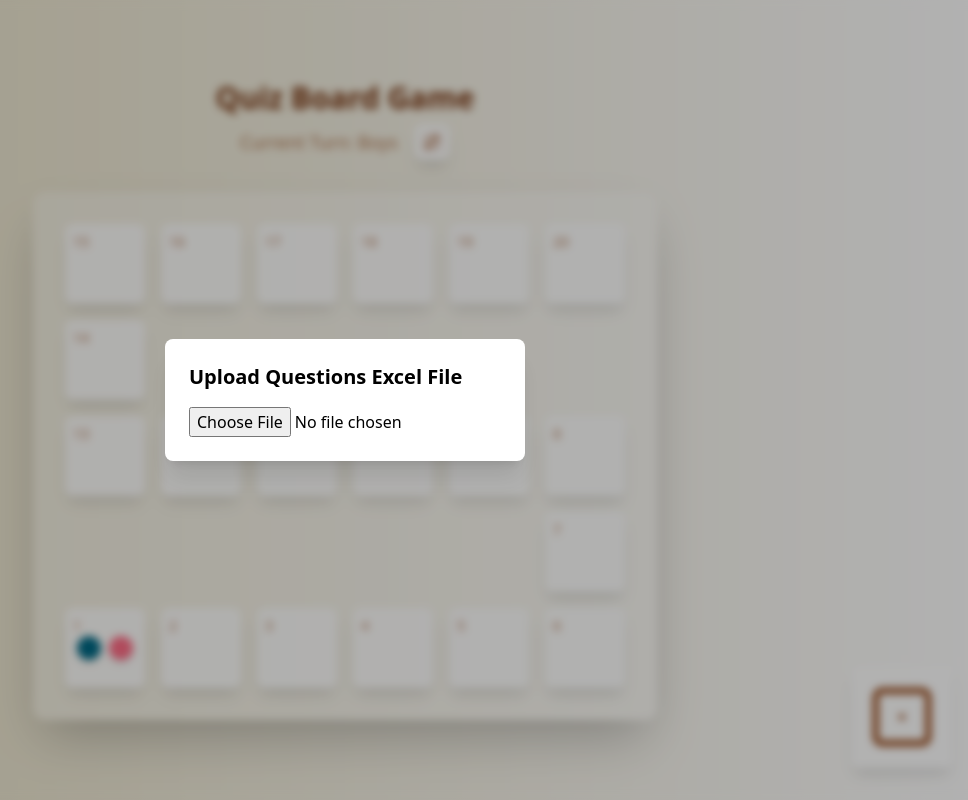
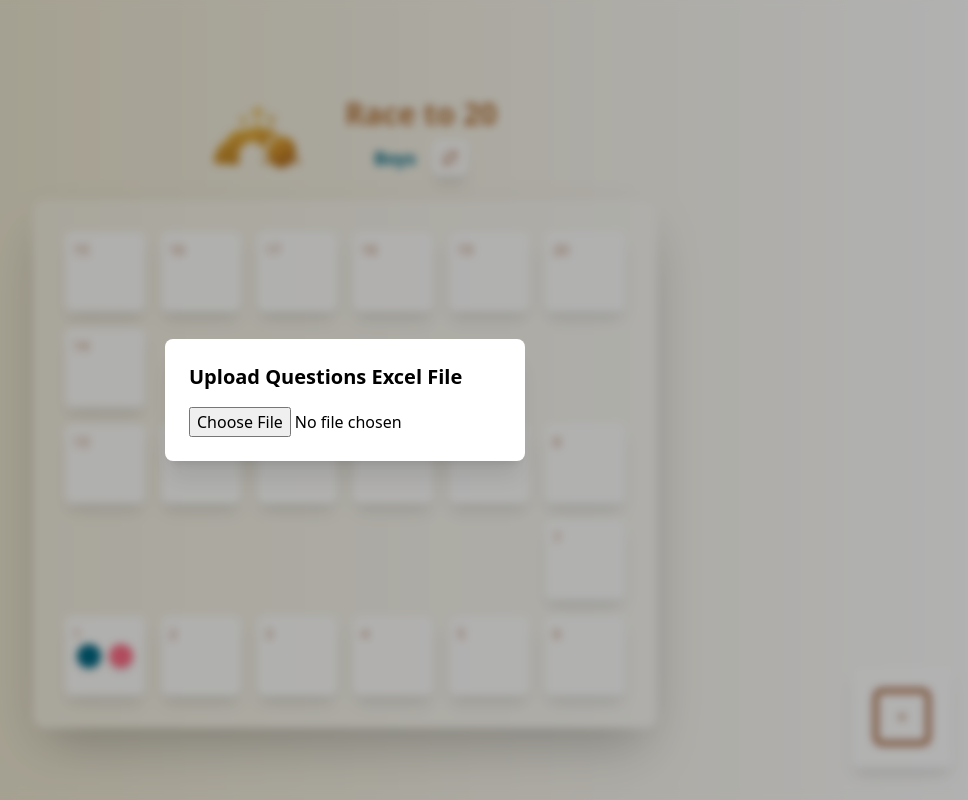
Before and after one commit to Armaritto/qMaze, a React (Vite) app: page / in a window 1280 px wide. Shown: the whole page, without its empty margins (295-1263 px from the left). Built offline with nearby package versions, Linux system fonts and the light colour scheme.

Commit message:
final change to game

```diff
--- a/src/components/GameBoard.tsx
+++ b/src/components/GameBoard.tsx
@@ -5,6 +5,7 @@ import {
   CheckCircle, ArrowRightLeft
 } from 'lucide-react';
 import QuestionUploader from './QuestionUploader';
+import Logo from '../../el_2yama.svg';
 
 const DICE_FACES = [Dice1, Dice2, Dice3, Dice4, Dice5, Dice6];
 
@@ -36,6 +37,8 @@ export function GameBoard() {
   const [currentDiceFace, setCurrentDiceFace] = useState(0);
   const [showCorrectAnswer, setShowCorrectAnswer] = useState(false);
   const [animatingBoxes, setAnimatingBoxes] = useState<number[]>([]);
+  const [grades, setGrades] = useState<string[]>([]);
+
 
   useEffect(() => {
     let interval: number;
@@ -137,6 +140,12 @@ export function GameBoard() {
     setAnsweredQuestions(prev => new Set([...prev, currentQuestion.id]));
   };
 
+  const handleQuestionsParsed = (parsed: Question[]) => {
+    setQuestions(parsed);
+    const uniqueGrades = Array.from(new Set(parsed.map(q => q.grade)));
+    setGrades(uniqueGrades);
+  };
+
   const renderBoard = () => {
     return GRID_LAYOUT.map((row, rowIndex) => (
       <div key={rowIndex} className="flex gap-4 justify-center">
@@ -150,11 +159,12 @@ export function GameBoard() {
               key={`${rowIndex}-${colIndex}`}
               className={`
                 w-20 h-20 bg-white/80 rounded-lg shadow-lg relative transition-all
-                ${isHighlighted ? 'ring-4 ring-amber-500/50 scale-105' : ''}
+                ${isHighlighted ? 'ring-4' : ''}
                 flex items-center justify-center
                 ${boxNumber === 1 ? 'bg-amber-50/80' : ''}
                 ${boxNumber === 20 ? 'bg-amber-100/80' : ''}
               `}
+              style={isHighlighted ? { borderColor: players[currentPlayer].color, boxShadow: `0 0 0 4px ${players[currentPlayer].color}` } : {}}
             >
               <span className="absolute top-2 left-2 text-sm text-amber-800/70">{boxNumber}</span>
               <div className="flex gap-2">
@@ -177,15 +187,24 @@ export function GameBoard() {
 
   return (
     <>
-      {!questions && <QuestionUploader onQuestionsParsed={setQuestions} />}
+      {!questions && <QuestionUploader onQuestionsParsed={handleQuestionsParsed} />}
       <div className="min-h-screen p-8 flex flex-col items-center justify-center" style={{ background: 'linear-gradient(90deg, #e8e0c3, #ffffff)' }}>
-        <div className="mb-8 flex flex-col items-center">
-          <h1 className="text-amber-900 text-3xl font-bold mb-2 text-center">Quiz Board Game</h1>
-          <div className="flex items-center gap-4">
-            <p className="text-amber-800/70 text-center text-lg">Current Turn: {players[currentPlayer].name}</p>
-            <button onClick={switchTurn} className="bg-white/80 p-2 rounded-lg shadow-lg hover:scale-105 transition">
-              <ArrowRightLeft size={20} className="text-amber-800" />
-            </button>
+
+        <div className="flex items-center gap-6">
+          <img src={Logo} alt="Logo" className="w-32 h-32" />
+          <div className="flex flex-col items-center">
+            <h1 style= {{ color: '#b6773c' }} className="text-3xl font-bold mb-2 text-center">Race to 20</h1>
+            <div className="flex items-center gap-4">
+              <p style = {{ color: players[currentPlayer].color }} className="text-center text-lg font-bold">
+                {players[currentPlayer].name}
+              </p>
+              <button
+                onClick={switchTurn}
+                className="bg-white/80 p-2 rounded-lg shadow-lg hover:scale-105 transition"
+              >
+                <ArrowRightLeft size={20} className="text-amber-800/70" />
+              </button>
+            </div>
           </div>
         </div>
 
@@ -199,7 +218,7 @@ export function GameBoard() {
             disabled={!!currentQuestion || showGradeSelect || isRolling}
             className="bg-white/80 p-4 rounded-lg shadow-lg hover:scale-105 transition disabled:opacity-50"
           >
-            <DiceIcon size={70} className={`text-amber-800 ${isRolling ? 'animate-spin' : ''}`} />
+            <DiceIcon size={70} className={`text-amber-800/70 ${isRolling ? 'animate-spin' : ''}`} />
           </button>
         </div>
 
@@ -207,8 +226,12 @@ export function GameBoard() {
           <div className="fixed inset-0 bg-black/30 backdrop-blur-sm flex items-center justify-center">
             <div className="bg-white/90 p-8 rounded-lg shadow-2xl">
               <h2 className="text-2xl mb-4 text-amber-900">Select Grade</h2>
-              {(['Junior 4', 'Junior 5', 'Junior 6'] as const).map(grade => (
-                <button key={grade} onClick={() => selectGrade(grade)} className="block w-full mb-2 p-2 bg-amber-500 text-white rounded hover:bg-amber-600 transition">
+              {grades.map(grade => (
+                <button
+                  key={grade}
+                  onClick={() => selectGrade(grade)}
+                  className="block w-full mb-2 p-2 bg-amber-500 text-white rounded hover:bg-amber-600 transition-colors"
+                >
                   {grade}
                 </button>
               ))}
--- a/src/types.ts
+++ b/src/types.ts
@@ -10,7 +10,7 @@ export interface Question {
   text: string;
   options: string[];
   correctAnswer: number;
-  grade: 'Junior 4' | 'Junior 5' | 'Junior 6';
+  grade: string;
 }
 
 export interface Box {
```
Also changed, not shown: el_2yama.svg (added), 1 other file (tests, documents, lock files or other folders).
